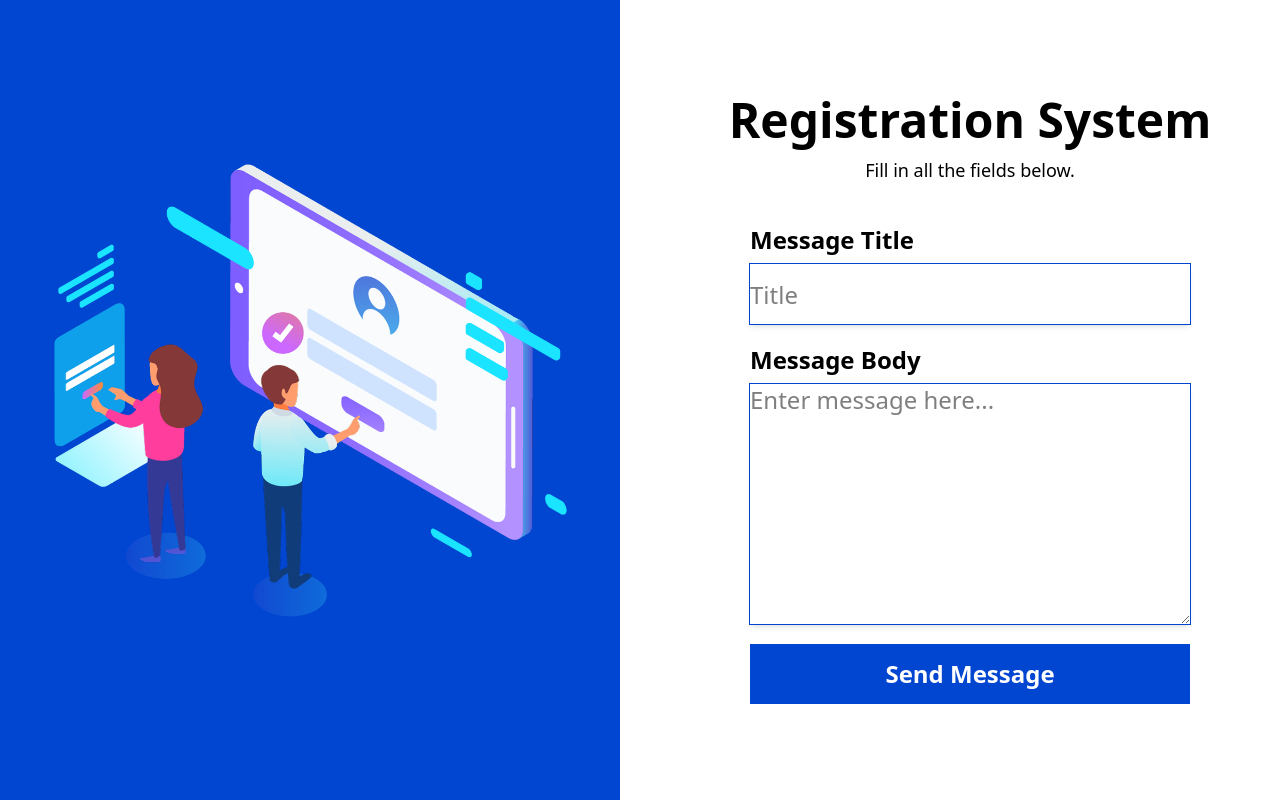
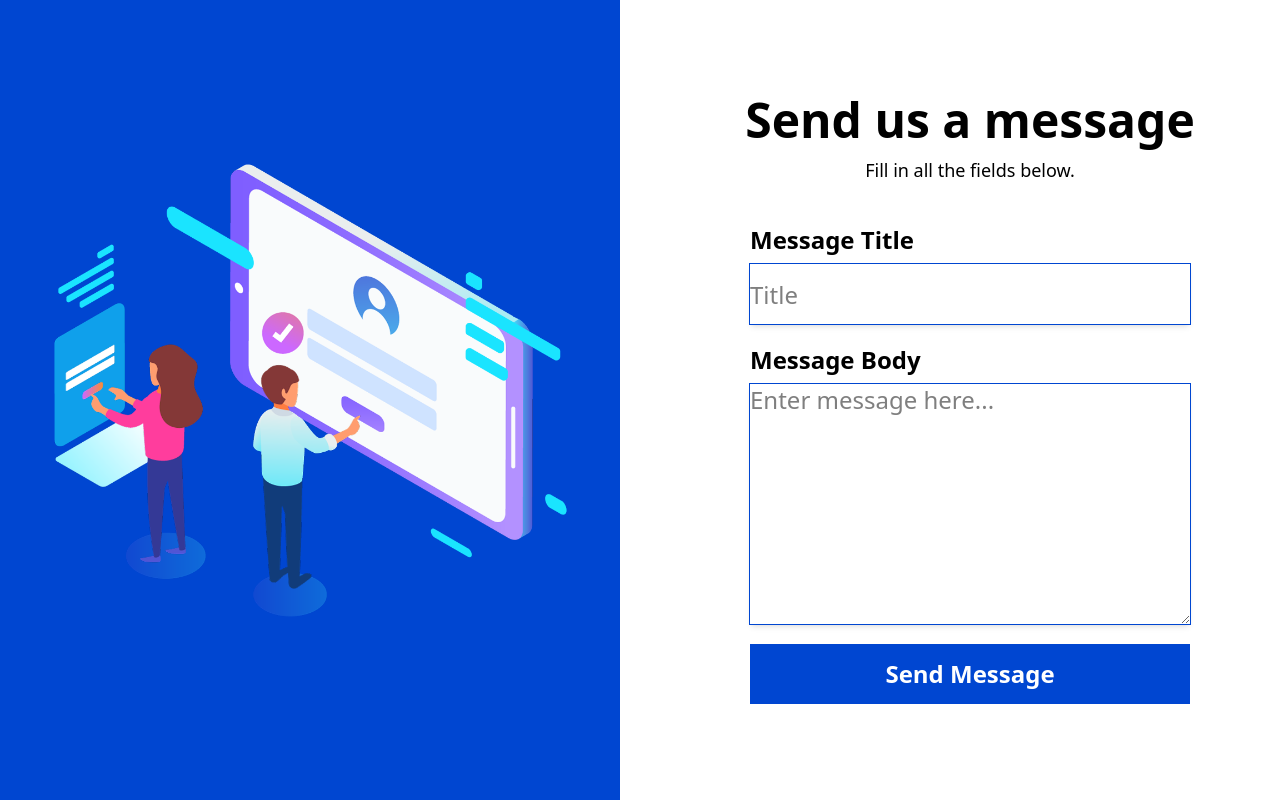
Before and after one commit to Hacks-coder/business-management-project, a SvelteKit app in the folder app/: page /contact in a window 1280 px wide. Built offline with nearby package versions, Linux system fonts and the light colour scheme.

Commit message:
changed the hero bg color

```diff
--- a/app/src/components/Texts/Title.svelte
+++ b/app/src/components/Texts/Title.svelte
@@ -1,5 +1,5 @@
 <script>
-    let {text, className = "text-2xl font-bold font-main @xl:text-3xl @3xl:text-5xl"} = $props();
+    let {text, className = "text-3xl font-bold font-main @xl:text-4xl @3xl:text-5xl"} = $props();
 </script>
 
 
--- a/app/src/routes/(auth)/contact/+page.svelte
+++ b/app/src/routes/(auth)/contact/+page.svelte
@@ -5,7 +5,7 @@
 </script>
 
 <div class="text-center space-y-3">
-    <Title text = "Registration System" />
+    <Title text = "Send us a message" />
     <Small text = "Fill in all the fields below." />
 </div>
 
@@ -17,7 +17,7 @@
     </div>
     <div class="flex flex-col gap-2">
         <label for="" class="font-krona font-bold text-md">Message Body</label>
-        <textarea placeholder="Enter message here..." class="w-80 h-32 shadow-md outline-1 outline-blue focus:outline-blue @4xl:w-110 @4xl:h-60"></textarea>
+        <textarea placeholder="Enter message here..." class="w-80 h-40 shadow-md outline-1 outline-blue focus:outline-blue @4xl:w-110 @4xl:h-60"></textarea>
     </div>
     <Fill text="Send Message" />
 </form>
--- a/app/src/routes/(view)/+layout.svelte
+++ b/app/src/routes/(view)/+layout.svelte
@@ -6,7 +6,7 @@
 	let { children } = $props();
 </script>
 
-<div class="bg-gradient-to-b from-[#EDF6FF] via-[#C3B7FF] to-[#8979FF] p-2 py-10">
+<div class="bg-gradient-to-b from-blue  to-[#8979FF] p-2 py-10">
 	<Header />
 	<Hero />
 </div>
```
